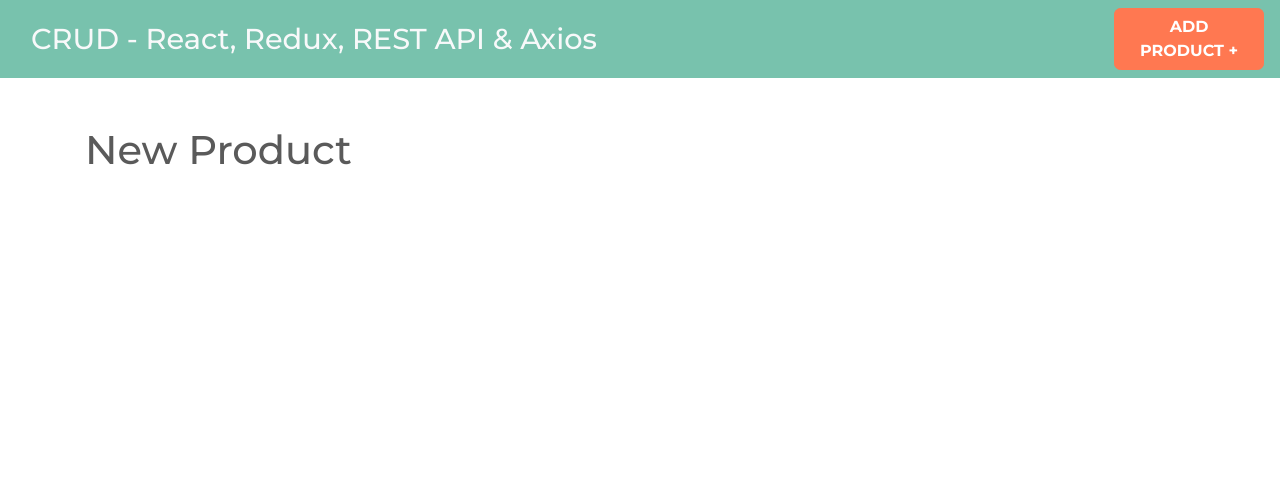
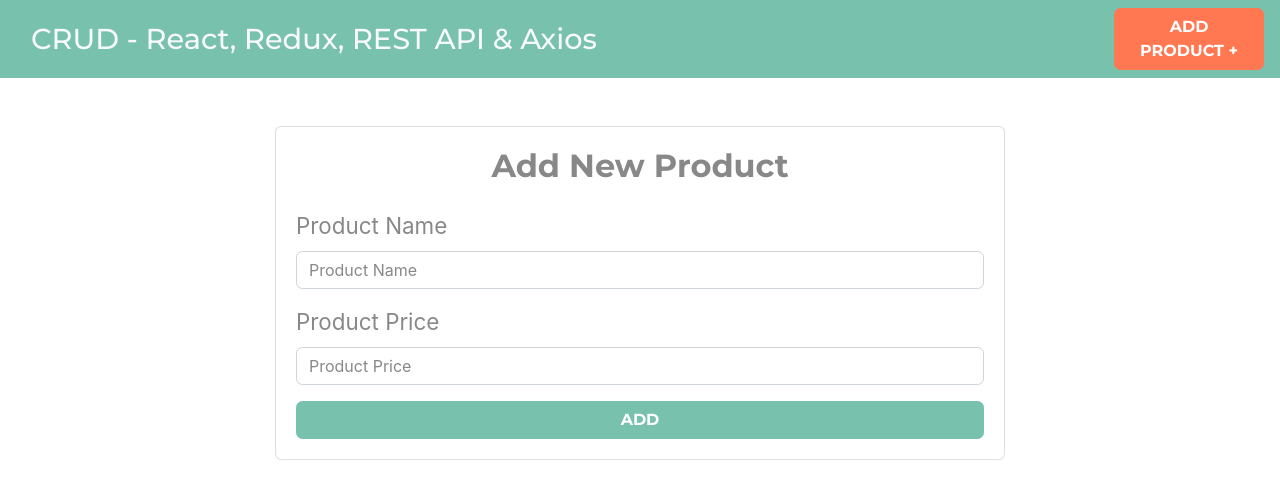
Before and after one commit to AlanAlv/crud-redux, a React (Create React App) app: page /products/new in a window 1280 px wide. Shown: the top 498 px of the page. Built offline with nearby package versions, Linux system fonts and the light colour scheme.

Commit message:
Form new product

```diff
--- a/src/components/NewProduct.js
+++ b/src/components/NewProduct.js
@@ -2,7 +2,48 @@ import React from 'react'
 
 const NewProduct = () => {
     return (
-        <h1>New Product</h1>
+        <div className="row justify-content-center">
+            <div className="col-md-8">
+                <div className="card">
+                    <div className="card-body">
+                        <h2 className="text-center mb-4 font-weight-bold">
+                            Add New Product
+                        </h2>
+
+                        <form action="">
+
+                            <div className="form-group">
+                                <label>Product Name</label>
+                                <input
+                                    type="text"
+                                    className="form-control"
+                                    placeholder="Product Name"
+                                    name="name"
+                                />
+                            </div>
+
+                            <div className="form-group">
+                                <label>Product Price</label>
+                                <input
+                                    type="number"
+                                    className="form-control"
+                                    placeholder="Product Price"
+                                    name="price"
+                                />
+                            </div>
+
+                            <button
+                                type="submit"
+                                className="btn btn-primary font-weight-bold
+                                    text-uppercase d-block w-100"
+                            >
+                                Add
+                            </button>
+                        </form>
+                    </div>
+                </div>
+            </div>
+        </div>
      );
 }
 
```
